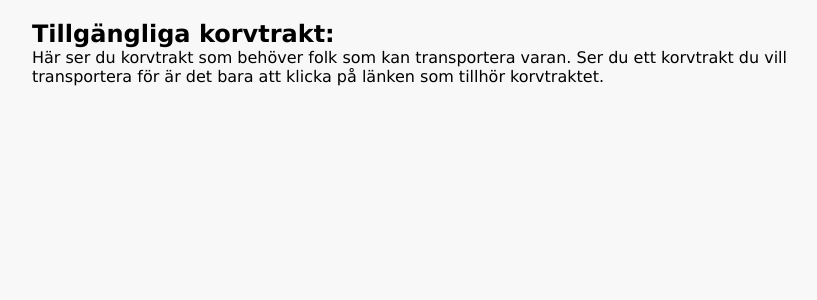
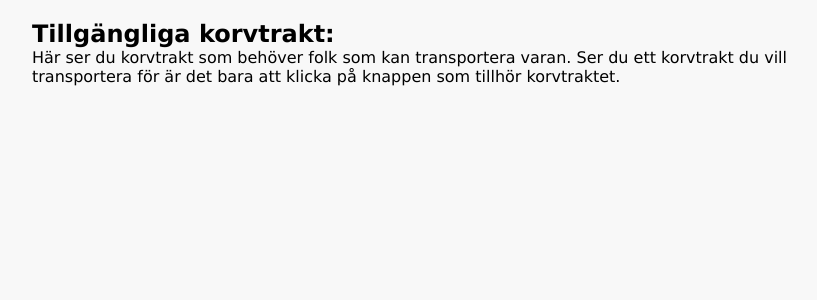
Before and after one commit to HerrLantz/based, a PHP site: page /driver_findcontract.php in a window 1280 px wide. Shown: the part 81-381 px from the top of the page, without its empty margins (208-1025 px from the left). Run offline with PHP 8.4, Linux system fonts and the light colour scheme; data that the repository does not hold is empty.

Commit message:
bugghantering, typ

```diff
--- a/driver_findcontract.php
+++ b/driver_findcontract.php
@@ -13,7 +13,7 @@
 			<p>
 			Här ser du korvtrakt som behöver folk som kan transportera varan.
 			Ser du ett korvtrakt du vill transportera för är det bara att klicka på
-			länken som tillhör korvtraktet.
+			knappen som tillhör korvtraktet.
 			</p>
 			<?php
 				$servername = "localhost";
```
